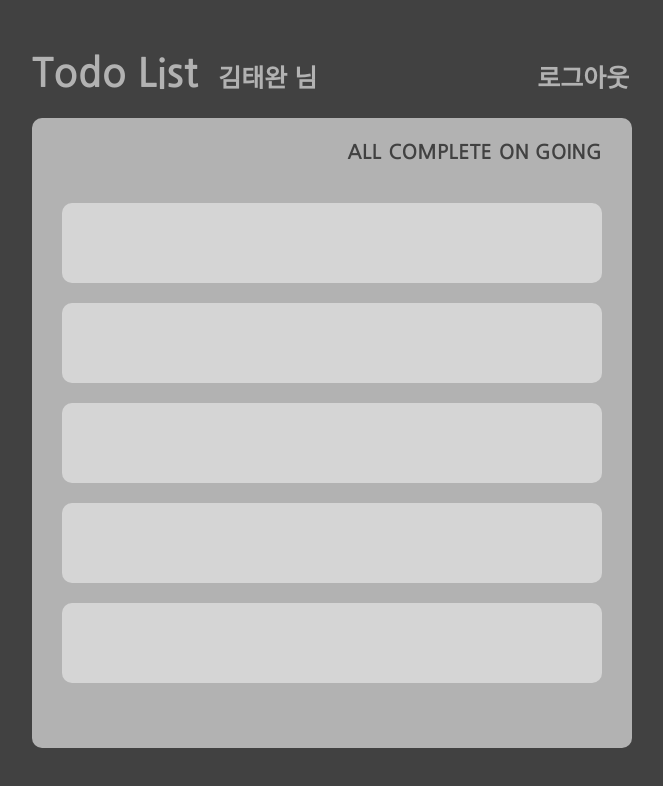
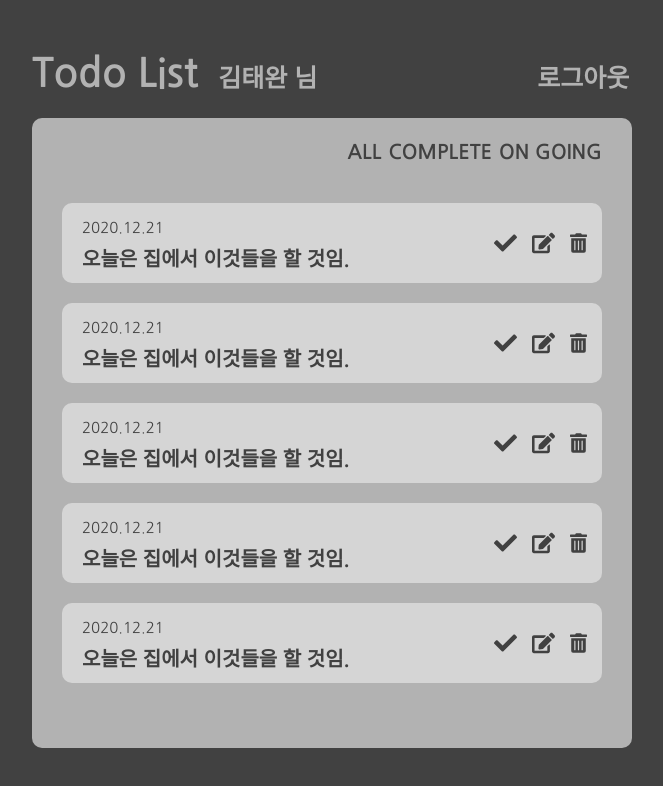
Before and after one commit to wwan13/TODO, a React (Create React App) app in the folder front/: page / in a window 1280 px wide. Shown: the top 786 px of the page, without its empty margins (308-971 px from the left). Built offline with nearby package versions, Linux system fonts and the light colour scheme.

Commit message:
[taewan] : update todo object

```diff
--- a/front/src/components/todoObject/TodoObject.css
+++ b/front/src/components/todoObject/TodoObject.css
@@ -5,9 +5,41 @@
     margin: 20px 0px 20px 5px;
     border-radius: 10px;
     transition: .3s;
+    display: flex;
+    justify-content: space-between  ;
+    align-items: center;
 }
 
 .object-box:hover {
     box-shadow: 1px 3px 6px gray;
     transform: translate(0%, -5%);
 }
+
+.object-contents {
+    height: 50px;
+    width: 380px;
+    margin-left: 20px;
+}
+
+.contents-date {
+    height: 20px;
+    font-size: 15px;
+    font-weight: 500;
+    margin-bottom: 5px;
+    color: #414141;
+}
+
+.contents-detail {
+    height: 30px;
+    font-size: 20px;
+    font-weight: 600;
+    color: #414141;
+}
+
+.object-buttons {
+    height: 50px;
+}
+
+.object-buttons a {
+    margin-right: 15px;
+}
--- a/front/src/components/todoObject/TodoObject.js
+++ b/front/src/components/todoObject/TodoObject.js
@@ -1,11 +1,22 @@
 import React from 'react'
 import './TodoObject.css'
+import { ReactComponent as CheckIcon } from '../../icons/check.svg'
+import { ReactComponent as EditIcon } from '../../icons/edit.svg'
+import { ReactComponent as TrashIcon } from '../../icons/trash.svg'
 
 function TodoObject() {
 
     return (
         <div className='object-box'>
-
+            <div className='object-contents'>
+                <p className='contents-date'>2020.12.21</p>
+                <p className='contents-detail'>오늘은 집에서 이것들을 할 것임.</p>
+            </div>
+            <div className='object-buttons'>
+                <a href='#'><CheckIcon fill='#414141' width='23px' height='23px' /></a>
+                <a href='#'><EditIcon fill='#414141' width='23px' height='23px' /></a>
+                <a href='#'><TrashIcon fill='#414141' width='17px' height='17px' /></a>
+            </div>
         </div>
     );
 }
```
